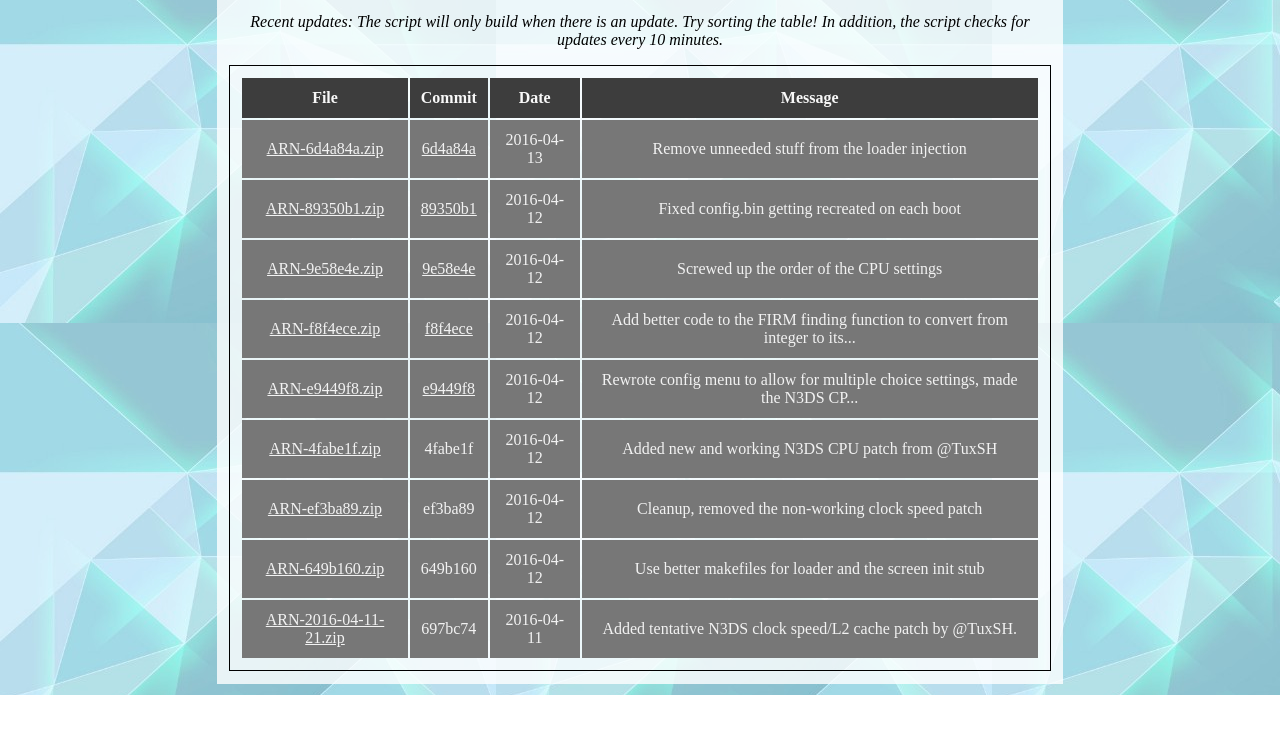
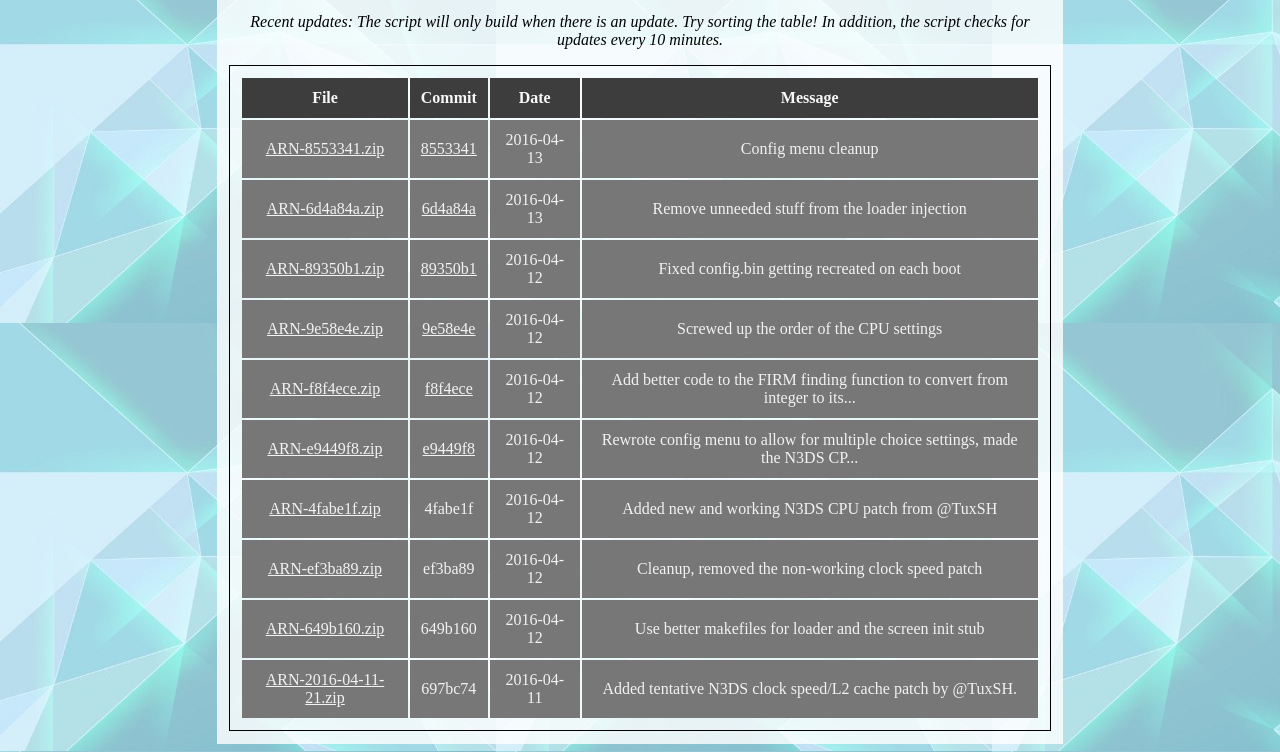
Before and after one commit to astronautlevel2/Luma3DS, a plain HTML site: page index.html in a window 1280 px wide. Shown: the part 105-857 px from the top of the page. Before the commit the page ends 800 px from the top, so only its background shows below. Drawn offline with Linux system fonts and the light colour scheme.

Commit message:
Updated builds - Automated Commit Message

```diff
--- a/index.html
+++ b/index.html
@@ -36,6 +36,7 @@
 		</tr>
 	</thead>
 	<tbody>
+<tr><td><p><a href=/AuReiNand/builds/ARN-8553341.zip>ARN-8553341.zip</a></p></td><td><a href=https://github.com/AuroraWright/AuReiNand/commit/85533411c93e313db740cc2fc01cc984a5996da9>8553341</a></td><td>2016-04-13</td><td>Config menu cleanup</td></tr>
 <tr><td><p><a href=/AuReiNand/builds/ARN-6d4a84a.zip>ARN-6d4a84a.zip</a></p></td><td><a href=https://github.com/AuroraWright/AuReiNand/commit/6d4a84a32508815eabaf349147f9bb954de7cb11>6d4a84a</a></td><td>2016-04-13</td><td>Remove unneeded stuff from the loader injection</td></tr>
 <tr><td><p><a href=/AuReiNand/builds/ARN-89350b1.zip>ARN-89350b1.zip</a></p></td><td><a href=https://github.com/AuroraWright/AuReiNand/commit/89350b1edd0946f758ad5bedce32b471b5a132c8>89350b1</a></td><td>2016-04-12</td><td>Fixed config.bin getting recreated on each boot</td></tr>
 <tr><td><p><a href=/AuReiNand/builds/ARN-9e58e4e.zip>ARN-9e58e4e.zip</a></p></td><td><a href=https://github.com/AuroraWright/AuReiNand/commit/9e58e4ed7a77d1824d270d119a7ea2d3b4cb528c>9e58e4e</a></td><td>2016-04-12</td><td>Screwed up the order of the CPU settings</td></tr>
```
Also changed, not shown: current.html (+1 -0 lines), 2 other files.
